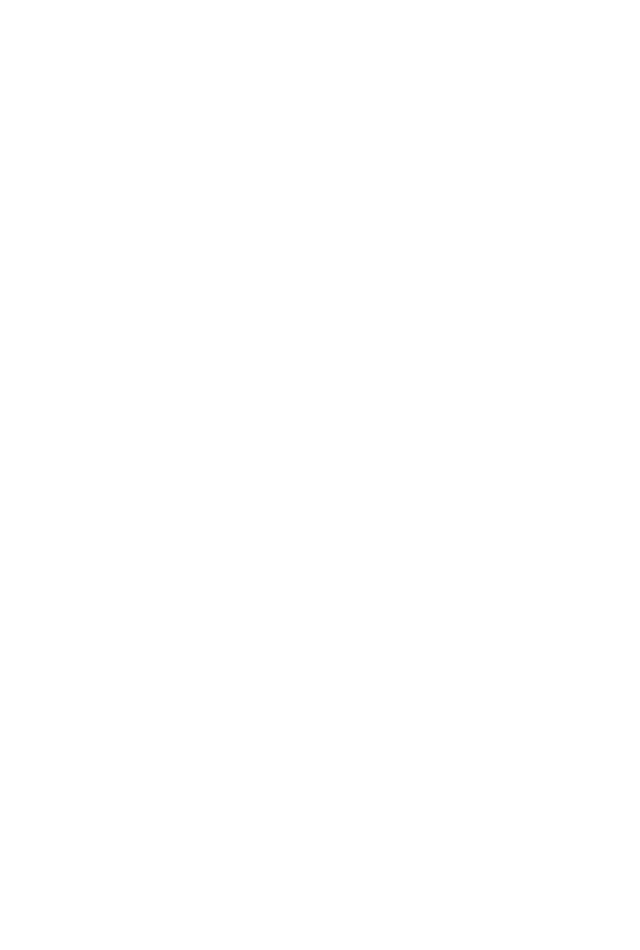
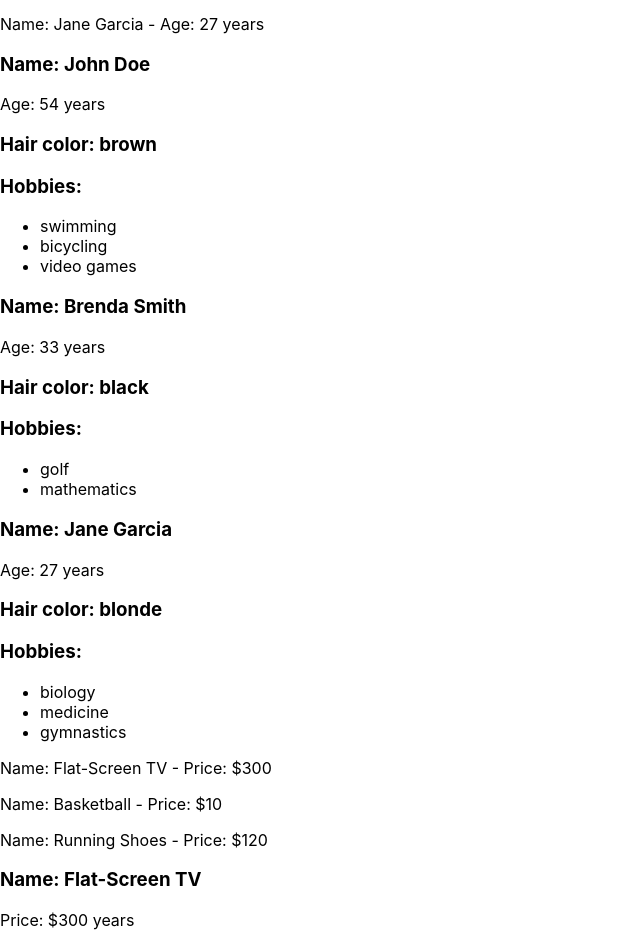
Before and after one commit to sonalkarg/react-fundamentals, a React (Create React App) app: page / in a window 1280 px wide. Shown: the part 140-1090 px from the top of the page, without its empty margins (0-640 px from the left). Before the commit the page ends 800 px from the top, so only its background shows below. Built offline with nearby package versions, Linux system fonts and the light colour scheme.

Commit message:
Container components

```diff
--- a/src/App.js
+++ b/src/App.js
@@ -1,7 +1,75 @@
+import { LargePersonListItem } from "./people/LargePersonListItem";
+import { SmallPersonListItem } from "./people/SmallPersonListItem";
+import { SmallProductListItem } from "./products/SmallProductListItem";
+import { LargeProductListItem } from "./products/LargeProductListItem";
+import { RegularList } from "./RegularList";
+
+const people = [
+  {
+    name: "John Doe",
+    age: 54,
+    hairColor: "brown",
+    hobbies: ["swimming", "bicycling", "video games"],
+  },
+  {
+    name: "Brenda Smith",
+    age: 33,
+    hairColor: "black",
+    hobbies: ["golf", "mathematics"],
+  },
+  {
+    name: "Jane Garcia",
+    age: 27,
+    hairColor: "blonde",
+    hobbies: ["biology", "medicine", "gymnastics"],
+  },
+];
+
+const products = [
+  {
+    name: "Flat-Screen TV",
+    price: "$300",
+    description: "Huge LCD screen, a great deal",
+    rating: 4.5,
+  },
+  {
+    name: "Basketball",
+    price: "$10",
+    description: "Just like the pros use",
+    rating: 3.8,
+  },
+  {
+    name: "Running Shoes",
+    price: "$120",
+    description: "State-of-the-art technology for optimum running",
+    rating: 4.2,
+  },
+];
+
 function App() {
   return (
     <>
       <h1>Base Create React App</h1>
+      <RegularList
+        items={people}
+        resourceName="person"
+        itemComponent={SmallPersonListItem}
+      />
+      <RegularList
+        items={people}
+        resourceName="person"
+        itemComponent={LargePersonListItem}
+      />
+      <RegularList
+        items={products}
+        resourceName="product"
+        itemComponent={SmallProductListItem}
+      />
+      <RegularList
+        items={products}
+        resourceName="product"
+        itemComponent={LargeProductListItem}
+      />
     </>
   );
 }
--- /dev/null
+++ b/src/Modal.js
@@ -0,0 +1,3 @@
+export const Modal = ({ children }) => {
+  return <div></div>;
+};
--- /dev/null
+++ b/src/RegularList.js
@@ -0,0 +1,13 @@
+export const RegularList = ({
+  items,
+  resourceName,
+  itemComponent: ItemComponent,
+}) => {
+  return (
+    <>
+      {items.map((item, i) => (
+        <ItemComponent key={i} {...{ [resourceName]: item }} />
+      ))}
+    </>
+  );
+};
--- /dev/null
+++ b/src/people/LargePersonListItem.js
@@ -0,0 +1,16 @@
+export const LargePersonListItem = ({ person }) => {
+  const { name, age, hairColor, hobbies } = person;
+  return (
+    <>
+      <h3>Name: {name}</h3>
+      <p>Age: {age} years</p>
+      <h3>Hair color: {hairColor}</h3>
+      <h3>Hobbies:</h3>
+      <ul>
+        {hobbies.map((hobby) => {
+          return <li key={hobby}>{hobby}</li>;
+        })}
+      </ul>
+    </>
+  );
+};
--- /dev/null
+++ b/src/people/SmallPersonListItem.js
@@ -0,0 +1,8 @@
+export const SmallPersonListItem = ({ person }) => {
+  const { name, age } = person;
+  return (
+    <p>
+      Name: {name} - Age: {age} years
+    </p>
+  );
+};
--- /dev/null
+++ b/src/products/LargeProductListItem.js
@@ -0,0 +1,11 @@
+export const LargeProductListItem = ({ product }) => {
+  const { name, price, description, rating } = product;
+  return (
+    <>
+      <h3>Name: {name}</h3>
+      <p>Price: {price} years</p>
+      <h3>Description: {description}</h3>
+      <h3>Ratins: {rating}</h3>
+    </>
+  );
+};
--- /dev/null
+++ b/src/products/SmallProductListItem.js
@@ -0,0 +1,8 @@
+export const SmallProductListItem = ({ product }) => {
+  const { name, price } = product;
+  return (
+    <p>
+      Name: {name} - Price: {price}
+    </p>
+  );
+};
```
